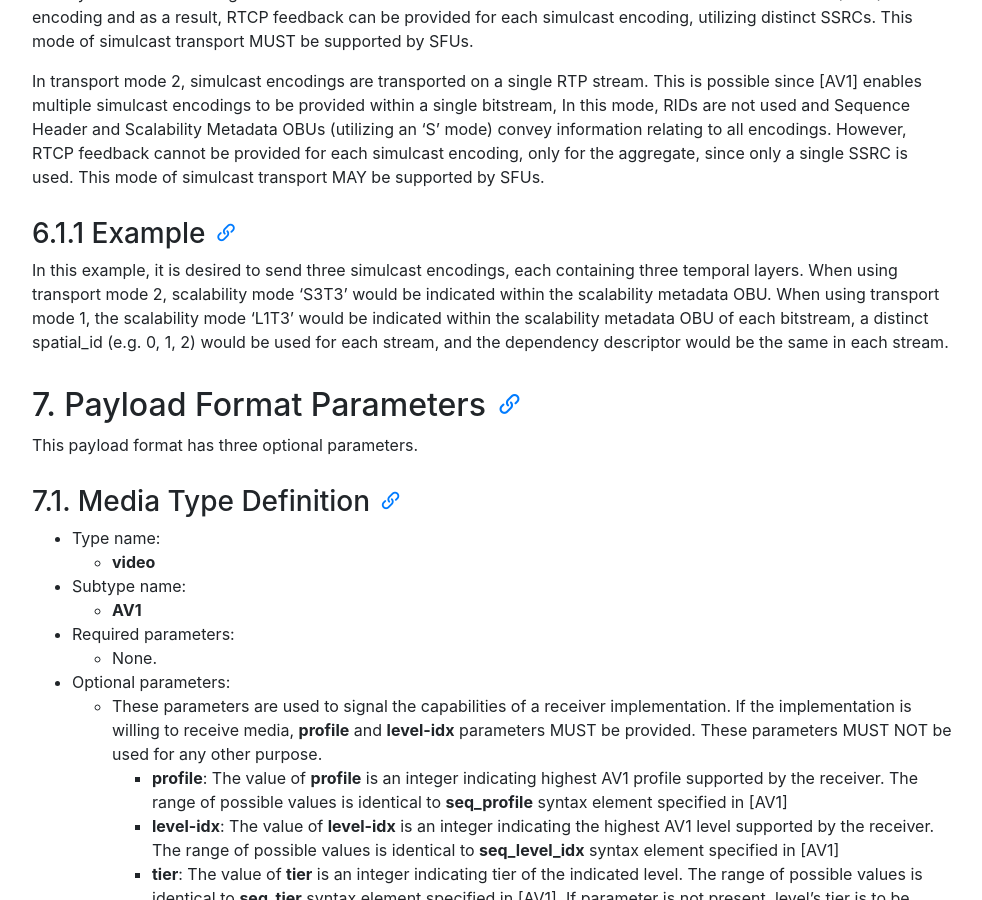
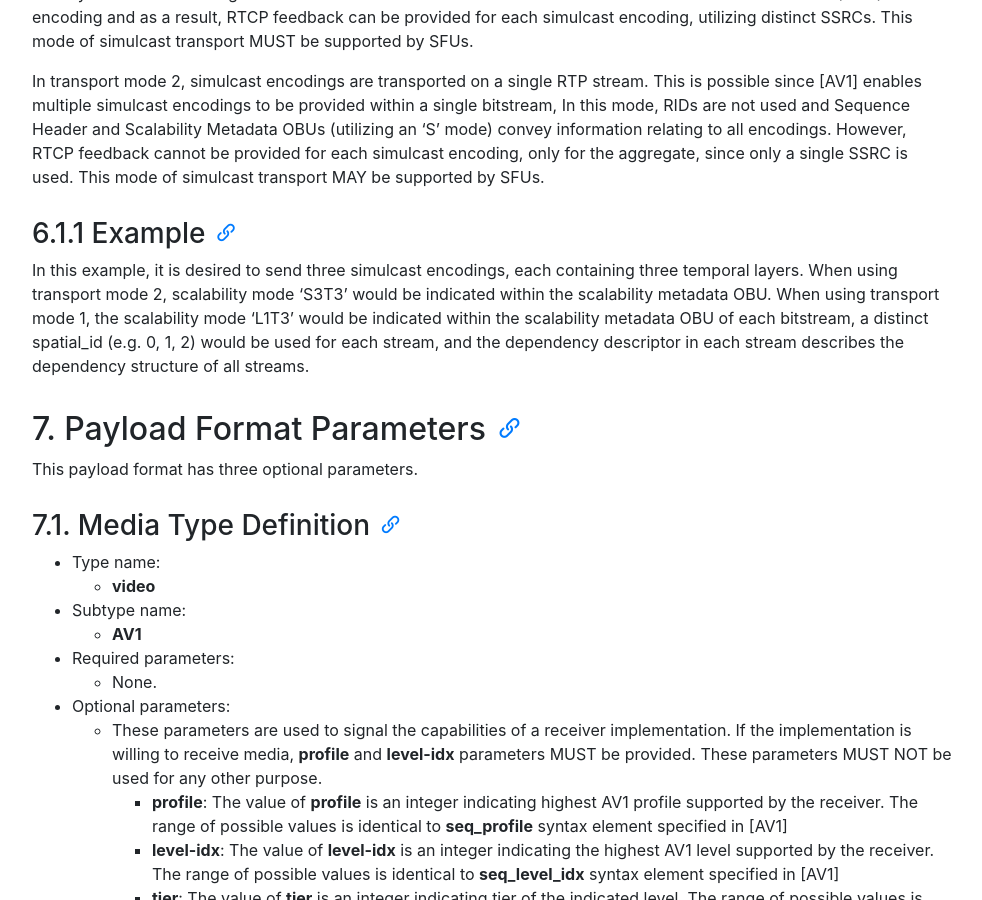
Before and after one commit to AOMediaCodec/av1-rtp-spec, a Jekyll site: the page built from index.md, in a window 1280 px wide and 900 px high, scrolled down 8249 px. Shown: the whole window, without its empty margins (53-1035 px from the left). Built offline with Jekyll 4.4.1, drawn with Linux system fonts in a browser that asks for light colours; nearby versions of some CDN libraries.

Commit message:
Clarification

```diff
--- a/av1-rtp-spec.md
+++ b/av1-rtp-spec.md
@@ -396,7 +396,7 @@ layers. When using transport mode 2, scalability mode 'S3T3' would be indicated
 scalability metadata OBU.  When using transport mode 1, the scalability mode 'L1T3' would be
 indicated within the scalability metadata OBU of each bitstream, a distinct
 spatial_id (e.g. 0, 1, 2) would be used for each stream, and the dependency descriptor
-would be the same in each stream.
+in each stream describes the dependency structure of all streams.
 
 ## 7. Payload Format Parameters
 
```
